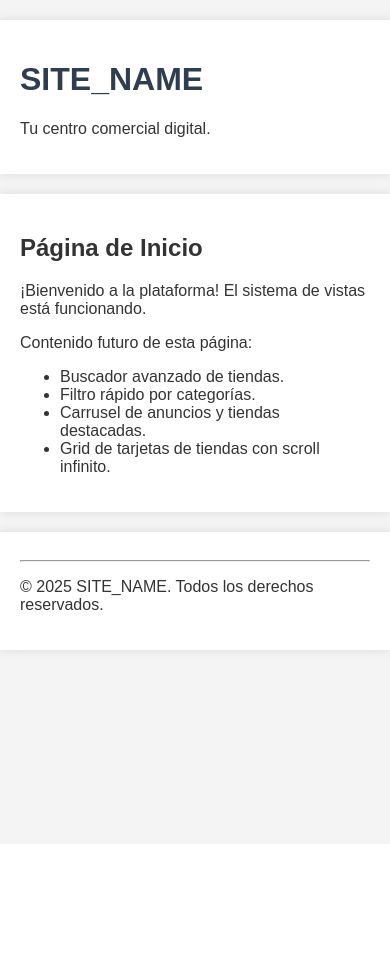
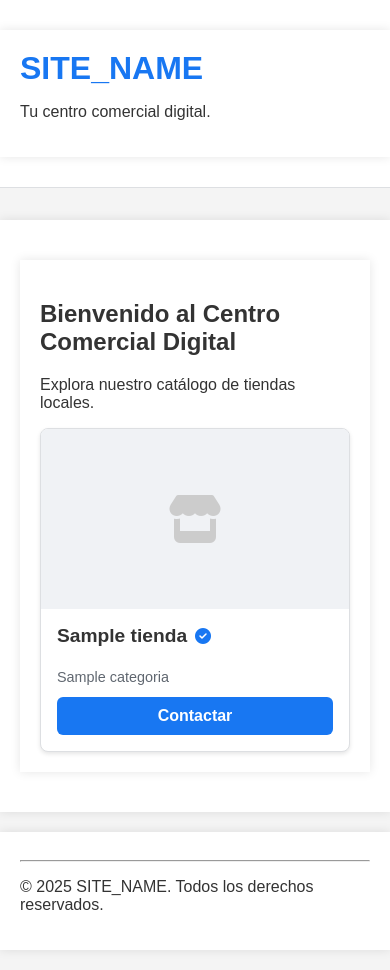
Before and after one commit to Trebmareeuu/D-Centro-Comercial, a PHP site: page / in a window 390 px wide. Before the commit the page ends 657 px from the top, so only its background shows below. Run offline with PHP 8.4, Linux system fonts and the light colour scheme; tables that the repository leaves empty or names only in its code hold one stand-in row (values such as "Sample post"); some libraries are stand-ins or nearby versions.

Commit message:
feat: Muestra las tiendas dinámicamente en la página de inicio
Implementa la arquitectura MVC principal (Enrutador, Controlador, Modelo) para convertir la aplicación en dinámica.

- Crea un modelo `Tienda` para obtener los datos de las tiendas desde la base de datos.
- Crea un controlador `Pages` para manejar la lógica de la página de inicio.
- Actualiza la vista de inicio para iterar sobre los datos de las tiendas y renderizarlos como tarjetas.
- Añade una hoja de estilos CSS externa para un diseño de cuadrícula limpio y responsivo.
- Soluciona problemas críticos de rutas de archivos mediante la introducción de las constantes `ROOT` y `APPROOT` para inclusiones de archivos robustas.

La página de inicio ahora muestra con éxito la lista de tiendas desde la base de datos.

```diff
--- /dev/null
+++ b/app/controllers/Pages.php
@@ -0,0 +1,46 @@
+<?php
+/**
+ * Controlador Pages
+ *
+ * Se encarga de la lógica para las páginas estáticas como el inicio, acerca de, etc.
+ */
+class Pages extends Controller {
+
+    private $tiendaModel;
+
+    public function __construct() {
+        // En el constructor, cargamos los modelos que este controlador va a necesitar.
+        // El método model() viene de la clase Controller que extendemos.
+        $this->tiendaModel = $this->model('Tienda');
+    }
+
+    /**
+     * Método para la página de inicio.
+     */
+    public function index() {
+        // Obtener las tiendas desde el modelo.
+        $tiendas = $this->tiendaModel->obtenerTiendas();
+
+        // Preparar los datos para la vista.
+        $data = [
+            'titulo' => 'Bienvenido al Centro Comercial Digital',
+            'tiendas' => $tiendas
+        ];
+
+        // Cargar la vista de inicio y pasarle los datos.
+        // El método view() también viene del Controller base.
+        // Nota: El path es relativo a la carpeta /views.
+        $this->view('pages/inicio', $data);
+    }
+
+    /**
+     * Método para una futura página 'Acerca de'.
+     */
+    public function about() {
+        $data = [
+            'titulo' => 'Acerca de Nosotros',
+            'descripcion' => 'Somos una plataforma para conectar tiendas locales con la comunidad.'
+        ];
+        $this->view('pages/about', $data);
+    }
+}
--- /dev/null
+++ b/app/core/Controller.php
@@ -0,0 +1,45 @@
+<?php
+/**
+ * Clase Controlador Base
+ *
+ * Esta es la clase de la que heredarán todos los demás controladores.
+ * Proporciona métodos comunes como cargar modelos y vistas.
+ */
+class Controller {
+
+    /**
+     * Carga y retorna una instancia de un modelo.
+     *
+     * @param string $model El nombre del modelo a cargar (ej. 'Tienda').
+     * @return object La instancia del modelo.
+     */
+    public function model($model) {
+        $modelPath = APPROOT . '/models/' . $model . '.php';
+        if (file_exists($modelPath)) {
+            require_once $modelPath;
+            return new $model();
+        } else {
+            die('El modelo "' . $model . '" no fue encontrado.');
+        }
+    }
+
+    /**
+     * Carga una vista.
+     *
+     * @param string $view La ruta de la vista a cargar (ej. 'pages/inicio').
+     * @param array $data Un array de datos para pasar a la vista.
+     */
+    public function view($view, $data = []) {
+        // Las vistas están en la carpeta /views, que está en la raíz del proyecto.
+        $viewPath = ROOT . '/views/' . $view . '.php';
+        if (file_exists($viewPath)) {
+            // Extrae el array de datos en variables individuales.
+            extract($data);
+
+            // Cargar la vista
+            require $viewPath;
+        } else {
+            die('La vista "' . $view . '" no fue encontrada en la ruta: ' . $viewPath);
+        }
+    }
+}
--- /dev/null
+++ b/app/models/Tienda.php
@@ -0,0 +1,46 @@
+<?php
+/**
+ * Modelo Tienda
+ *
+ * Se encarga de interactuar con la tabla `tiendas` en la base de datos.
+ */
+class Tienda {
+    private $db;
+
+    public function __construct() {
+        // Obtenemos la instancia de la base de datos.
+        // Nota: El archivo Database.php es cargado por el enrutador App.php.
+        $this->db = Database::getInstance();
+    }
+
+    /**
+     * Obtiene todas las tiendas de la base de datos.
+     *
+     * En el futuro, se podría extender para incluir paginación, filtros, etc.
+     * También vamos a unir con la tabla de categorías para obtener el nombre de la categoría.
+     *
+     * @return array Un array de objetos, donde cada objeto es una tienda.
+     */
+    public function obtenerTiendas() {
+        $this->db->query("
+            SELECT
+                tiendas.id,
+                tiendas.nombre,
+                tiendas.logo,
+                tiendas.verificada,
+                categorias.nombre as categoria_nombre
+            FROM tiendas
+            INNER JOIN categorias ON tiendas.id_categoria = categorias.id
+            ORDER BY tiendas.fecha_registro DESC
+        ");
+
+        $results = $this->db->resultSet();
+
+        return $results;
+    }
+
+    // Futuros métodos podrían ser:
+    // public function obtenerTiendaPorId($id) { ... }
+    // public function crearTienda($data) { ... }
+    // etc.
+}
--- a/config.php
+++ b/config.php
@@ -7,39 +7,21 @@
  */
 
 // -- CONFIGURACIÓN DE LA BASE DE DATOS -- //
-
-/**
- * El host de la base de datos. Usualmente 'localhost' o '127.0.0.1'.
- */
 define('DB_HOST', '127.0.0.1');
-
-/**
- * El nombre de usuario para la conexión a la base de datos.
- */
 define('DB_USER', 'root');
-
-/**
- * La contraseña para la conexión a la base de datos.
- * Dejar en blanco si no hay contraseña.
- */
 define('DB_PASS', '');
-
-/**
- * El nombre de la base de datos que utilizará la aplicación.
- */
 define('DB_NAME', 'd_centro_comercial');
 
+// -- RUTAS DE LA APLICACIÓN -- //
 
-// -- OTRAS CONFIGURACIONES -- //
+// Ruta raíz del proyecto.
+define('ROOT', __DIR__);
 
-/**
- * La URL raíz del sitio.
- * Se usará para construir enlaces absolutos y evitar problemas de rutas.
- * Ejemplo: http://localhost/d-centro-comercial
- */
+// Ruta a la carpeta 'app'.
+define('APPROOT', __DIR__ . '/app');
+
+// URL Raíz del sitio. Usada para construir enlaces absolutos en el frontend.
 define('APP_URL', 'http://localhost');
 
-/**
- * El nombre del sitio.
- */
+// Nombre del sitio.
 define('SITE_NAME', 'D-Centro Comercial');
--- a/index.php
+++ b/index.php
@@ -3,25 +3,15 @@
  * Punto de Entrada Principal (Front Controller).
  *
  * Todas las peticiones a la aplicación son redirigidas aquí por el .htaccess.
- * Este archivo se encarga de inicializar la aplicación, cargar el controlador
- * adecuado y renderizar la vista correspondiente.
+ * Este archivo simplemente inicia la aplicación.
  */
 
-// Cargar el archivo de configuración.
+// Cargar el archivo de configuración global.
 require_once 'config.php';
 
-// Cargar archivos base del sistema (en el futuro aquí irá el autoloader).
-// require_once 'app/core/App.php';
-// require_once 'app/core/Controller.php';
+// Cargar el enrutador principal.
+// Este archivo se encargará de cargar todo lo demás.
+require_once 'app/core/App.php';
 
-// Por ahora, para esta fase inicial, simplemente cargamos las partes de la vista.
-
-// Incluir el encabezado de la página.
-require_once 'views/includes/header.php';
-
-// Incluir la vista de la página de inicio.
-// Más adelante, aquí habrá una lógica para cargar diferentes páginas.
-require_once 'views/pages/inicio.php';
-
-// Incluir el pie de página.
-require_once 'views/includes/footer.php';
+// Iniciar la aplicación.
+$app = new App();
--- /dev/null
+++ b/public/css/style.css
@@ -0,0 +1,111 @@
+/* Estilos Generales */
+body {
+    font-family: -apple-system, BlinkMacSystemFont, "Segoe UI", Roboto, "Helvetica Neue", Arial, sans-serif;
+    margin: 0;
+    background-color: #f0f2f5;
+    color: #1c1e21;
+}
+
+.container {
+    max-width: 1200px;
+    margin: 0 auto;
+    padding: 20px;
+}
+
+/* Header */
+header {
+    background-color: #fff;
+    padding: 10px 0;
+    border-bottom: 1px solid #dddfe2;
+    margin-bottom: 2rem;
+}
+
+header h1 {
+    color: #1877f2;
+    margin: 0;
+}
+
+/* Grid de Tiendas */
+.tiendas-grid {
+    display: grid;
+    grid-template-columns: repeat(auto-fill, minmax(280px, 1fr));
+    gap: 20px;
+    padding: 0;
+    margin: 0;
+}
+
+/* Estilos de las Tarjetas de Tienda */
+.tienda-card {
+    background-color: #fff;
+    border: 1px solid #dddfe2;
+    border-radius: 8px;
+    overflow: hidden;
+    box-shadow: 0 2px 4px rgba(0, 0, 0, 0.1);
+    transition: transform 0.2s ease, box-shadow 0.2s ease;
+    display: flex;
+    flex-direction: column;
+}
+
+.tienda-card:hover {
+    transform: translateY(-5px);
+    box-shadow: 0 4px 12px rgba(0, 0, 0, 0.15);
+}
+
+.tienda-card-logo {
+    width: 100%;
+    height: 180px;
+    background-color: #f0f2f5;
+    display: flex;
+    align-items: center;
+    justify-content: center;
+}
+
+.tienda-card-logo img {
+    max-width: 80%;
+    max-height: 80%;
+    object-fit: contain;
+}
+
+.tienda-card-contenido {
+    padding: 16px;
+    display: flex;
+    flex-direction: column;
+    flex-grow: 1;
+}
+
+.tienda-card-titulo {
+    font-size: 1.2rem;
+    font-weight: 600;
+    margin: 0 0 8px 0;
+    display: flex;
+    align-items: center;
+}
+
+.tienda-card-verificada {
+    color: #1877f2; /* Azul de Verificación */
+    margin-left: 8px;
+    font-size: 1rem;
+}
+
+.tienda-card-categoria {
+    font-size: 0.9rem;
+    color: #606770;
+    margin-bottom: 12px;
+    flex-grow: 1;
+}
+
+.tienda-card-contacto {
+    display: block;
+    text-align: center;
+    padding: 10px;
+    background-color: #1877f2;
+    color: #fff;
+    text-decoration: none;
+    border-radius: 6px;
+    font-weight: 600;
+    margin-top: auto;
+}
+
+.tienda-card-contacto:hover {
+    background-color: #166fe5;
+}
--- a/views/includes/header.php
+++ b/views/includes/header.php
@@ -9,8 +9,7 @@
     <meta name="description" content="Encuentra las mejores tiendas y servicios locales en un solo lugar.">
 
     <!-- Estilos CSS -->
-    <!-- Aquí enlazaremos nuestros archivos CSS más adelante -->
-    <!-- <link rel="stylesheet" href="<?php echo APP_URL; ?>/public/css/styles.css"> -->
+    <link rel="stylesheet" href="<?php echo APP_URL; ?>/public/css/style.css">
 
     <!-- FontAwesome para iconos (lo usaremos mucho) -->
     <link rel="stylesheet" href="https://cdnjs.cloudflare.com/ajax/libs/font-awesome/6.5.2/css/all.min.css">
--- a/views/pages/inicio.php
+++ b/views/pages/inicio.php
@@ -2,21 +2,44 @@
 /**
  * Vista para la página de Inicio (Index).
  *
- * Muestra los elementos principales de la interfaz pública:
- * - Buscador
- * - Filtro de categorías
- * - Tiendas destacadas
- * - Grid de tiendas
+ * Muestra el grid de tiendas cargado desde la base de datos.
+ * La variable $data es pasada desde el controlador Pages.php.
  */
+
+// El controlador ya no carga el header, lo hacemos aquí.
+require_once ROOT . '/views/includes/header.php';
 ?>
 
-<h2>Página de Inicio</h2>
-<p>¡Bienvenido a la plataforma! El sistema de vistas está funcionando.</p>
+<div class="container">
+    <h2><?php echo isset($data['titulo']) ? htmlspecialchars($data['titulo']) : 'Bienvenido'; ?></h2>
+    <p>Explora nuestro catálogo de tiendas locales.</p>
 
-<p>Contenido futuro de esta página:</p>
-<ul>
-    <li>Buscador avanzado de tiendas.</li>
-    <li>Filtro rápido por categorías.</li>
-    <li>Carrusel de anuncios y tiendas destacadas.</li>
-    <li>Grid de tarjetas de tiendas con scroll infinito.</li>
-</ul>
+    <div class="tiendas-grid">
+        <?php if (!empty($data['tiendas'])) : ?>
+            <?php foreach ($data['tiendas'] as $tienda) : ?>
+                <div class="tienda-card">
+                    <div class="tienda-card-logo">
+                        <!-- Usaremos un placeholder si no hay logo específico -->
+                        <i class="fas fa-store fa-3x" style="color: #ccc;"></i>
+                    </div>
+                    <div class="tienda-card-contenido">
+                        <h3 class="tienda-card-titulo">
+                            <?php echo htmlspecialchars($tienda->nombre); ?>
+                            <?php if ($tienda->verificada) : ?>
+                                <i class="fas fa-check-circle tienda-card-verificada" title="Tienda Verificada"></i>
+                            <?php endif; ?>
+                        </h3>
+                        <p class="tienda-card-categoria"><?php echo htmlspecialchars($tienda->categoria_nombre); ?></p>
+                        <a href="#" class="tienda-card-contacto">Contactar</a>
+                    </div>
+                </div>
+            <?php endforeach; ?>
+        <?php else : ?>
+            <p>No hay tiendas para mostrar en este momento. ¡Vuelve pronto!</p>
+        <?php endif; ?>
+    </div>
+</div>
+
+<?php
+require_once ROOT . '/views/includes/footer.php';
+?>
```
Also changed, not shown: app/core/App.php (added, +72 -0 lines), app/core/Database.php (added, +110 -0 lines).
